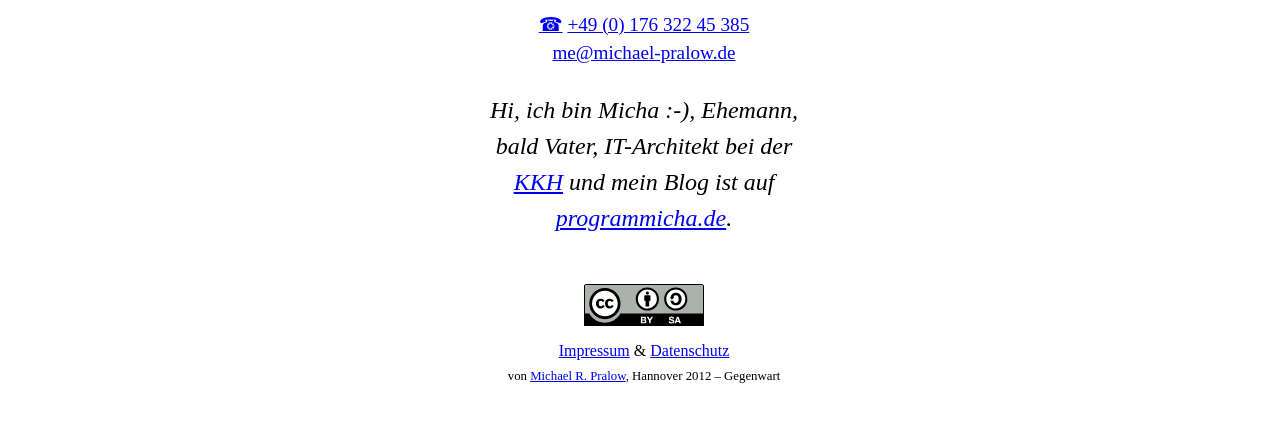
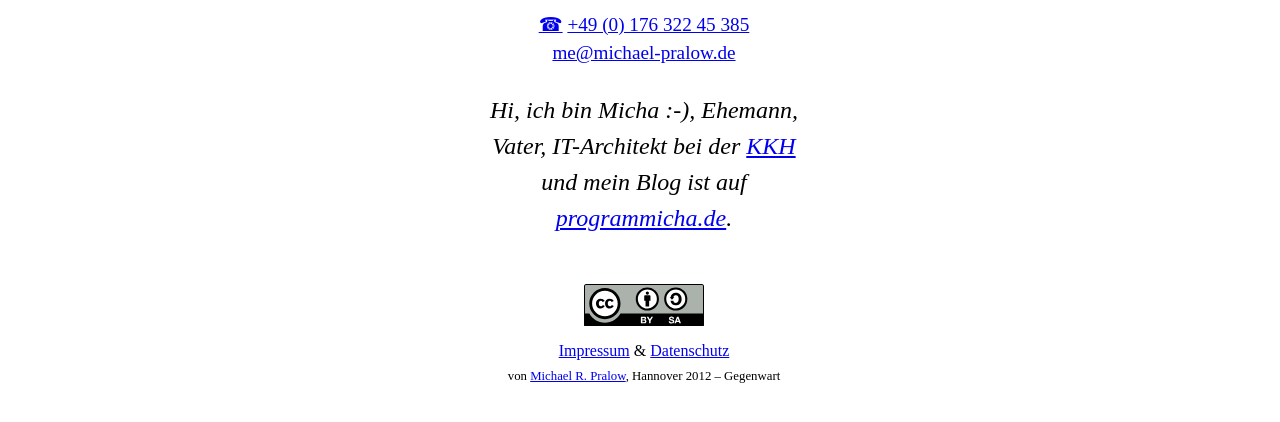
Before and after one commit to programmicha/michael-pralow.de, a plain HTML site: page public_html/index.html in a window 1280 px wide. Shown: the part 322-744 px from the top of the page. Drawn offline with Linux system fonts and the light colour scheme.

Commit message:
fixes #2 "i am a dad now"

```diff
--- a/public_html/index.html
+++ b/public_html/index.html
@@ -17,7 +17,7 @@
     <span itemprop="telephone"><a href="tel:+49-176-322-45-385">+49 (0) 176 322 45 385</a></span>
     <a href="mailto:me@michael-pralow.de" itemprop="email">me@michael-pralow.de</a>
 
-    <p>Hi, ich bin Micha :-), Ehemann, bald Vater, <span itemprop="jobTitle">IT-Architekt</span> bei der <span itemprop="worksFor"><a href="http://www.kkh.de">KKH</a></span> und mein Blog ist auf <a href="http://programmicha.de">programmicha.de</a>.</p>
+    <p>Hi, ich bin Micha :-), Ehemann, Vater, <span itemprop="jobTitle">IT-Architekt</span> bei der <span itemprop="worksFor"><a href="http://www.kkh.de">KKH</a></span> und mein Blog ist auf <a href="http://programmicha.de">programmicha.de</a>.</p>
 
     <footer role="contentinfo">
         <p><a rel="license" href="http://creativecommons.org/licenses/by-sa/3.0/deed.de"><img alt="Creative Commons Lizenzvertrag" src="img/by-sa.svg" height="42" width="120" /></a></p>
```
